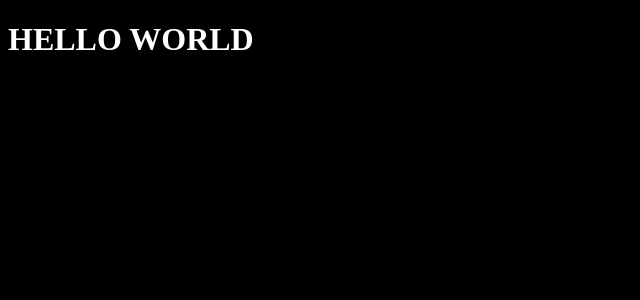
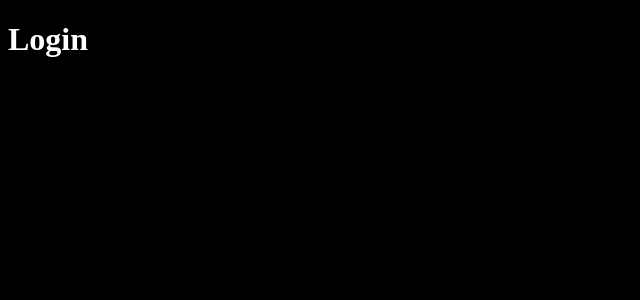
Before and after one commit to Haxee24/AI-Resume-Reviewer, a React app in the folder frontend/: page /login in a window 1280 px wide. Shown: the top 300 px of the page, without its empty margins (0-640 px from the left). Built offline with nearby package versions, Linux system fonts and the light colour scheme; the HTML template or start-up script is replaced by a standard one.

Commit message:
added basic routing to UI

```diff
--- a/frontend/package.json
+++ b/frontend/package.json
@@ -12,6 +12,8 @@
   "dependencies": {
     "react": "^19.2.8",
     "react-dom": "^19.2.8",
+    "react-router": "^8.3.0",
+    "react-router-dom": "^7.18.2",
     "sass": "^1.103.1"
   },
   "devDependencies": {
--- a/frontend/src/App.jsx
+++ b/frontend/src/App.jsx
@@ -1,9 +1,12 @@
 import { useState } from 'react'
+import {RouterProvider} from "react-router";
+import router from "./app.routes.jsx";
+
 function App() {
   const [count, setCount] = useState(0)
 
   return (
-    <h1>HELLO WORLD</h1>
+    <RouterProvider router={router} />
   )
 }
 
--- /dev/null
+++ b/frontend/src/app.routes.jsx
@@ -0,0 +1,16 @@
+import { createBrowserRouter} from "react-router";
+import Login from "./features/auth/pages/Login";
+import Register from "./features/auth/pages/Register";
+
+export const router = createBrowserRouter([
+    {
+        path: "/login",
+        element: <Login />,
+    },
+    {
+        path: "/register",
+        element: <Register />,
+    }
+]);
+
+export default router;
--- /dev/null
+++ b/frontend/src/features/auth/pages/Login.jsx
@@ -0,0 +1,5 @@
+export default function Login() {
+    return (
+        <h1>Login</h1>
+    )
+}
--- /dev/null
+++ b/frontend/src/features/auth/pages/Register.jsx
@@ -0,0 +1,5 @@
+export default function Register() {
+    return (
+        <h1>Register</h1>
+    )
+}
```
Also changed, not shown: 1 other file (tests, documents, lock files or other folders).
